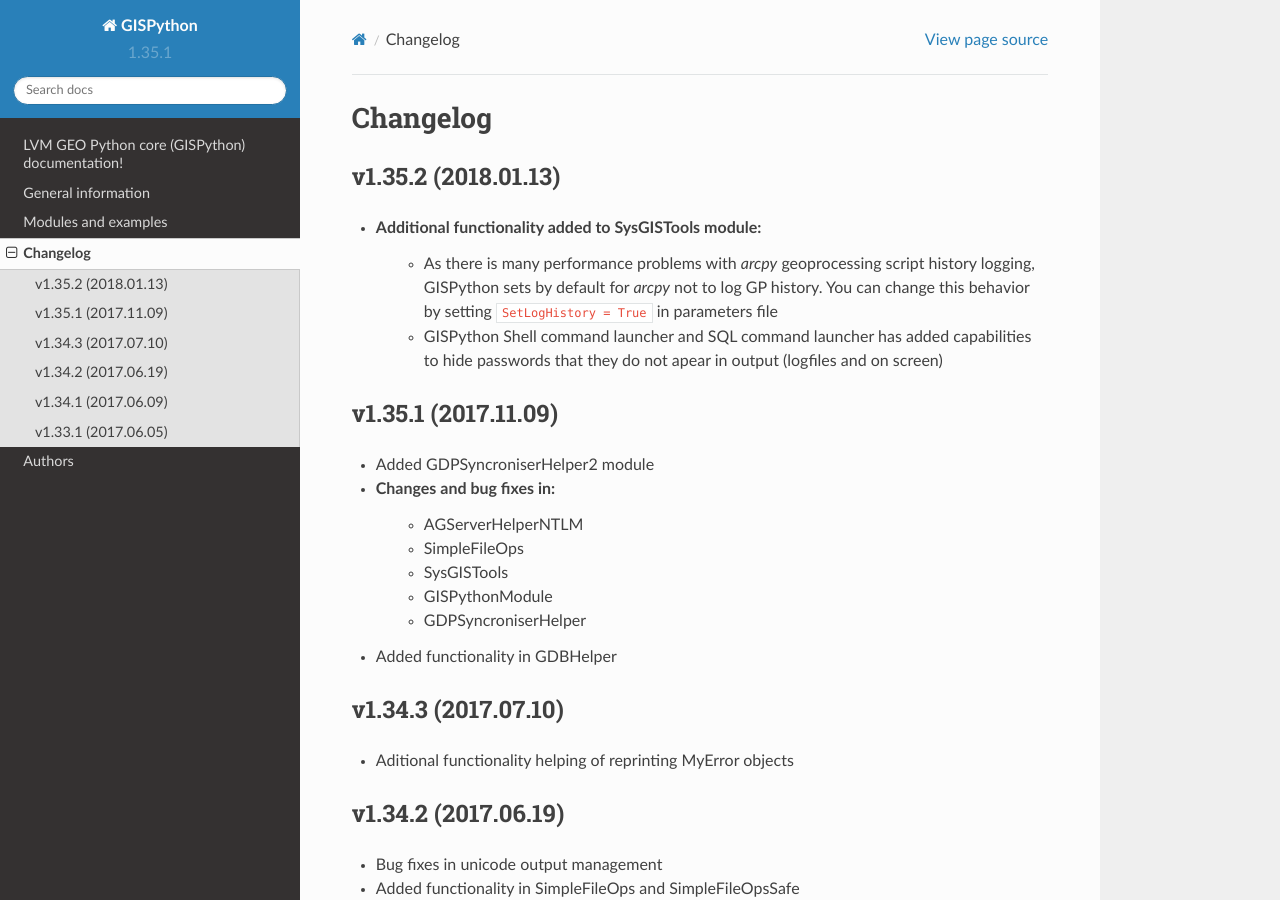
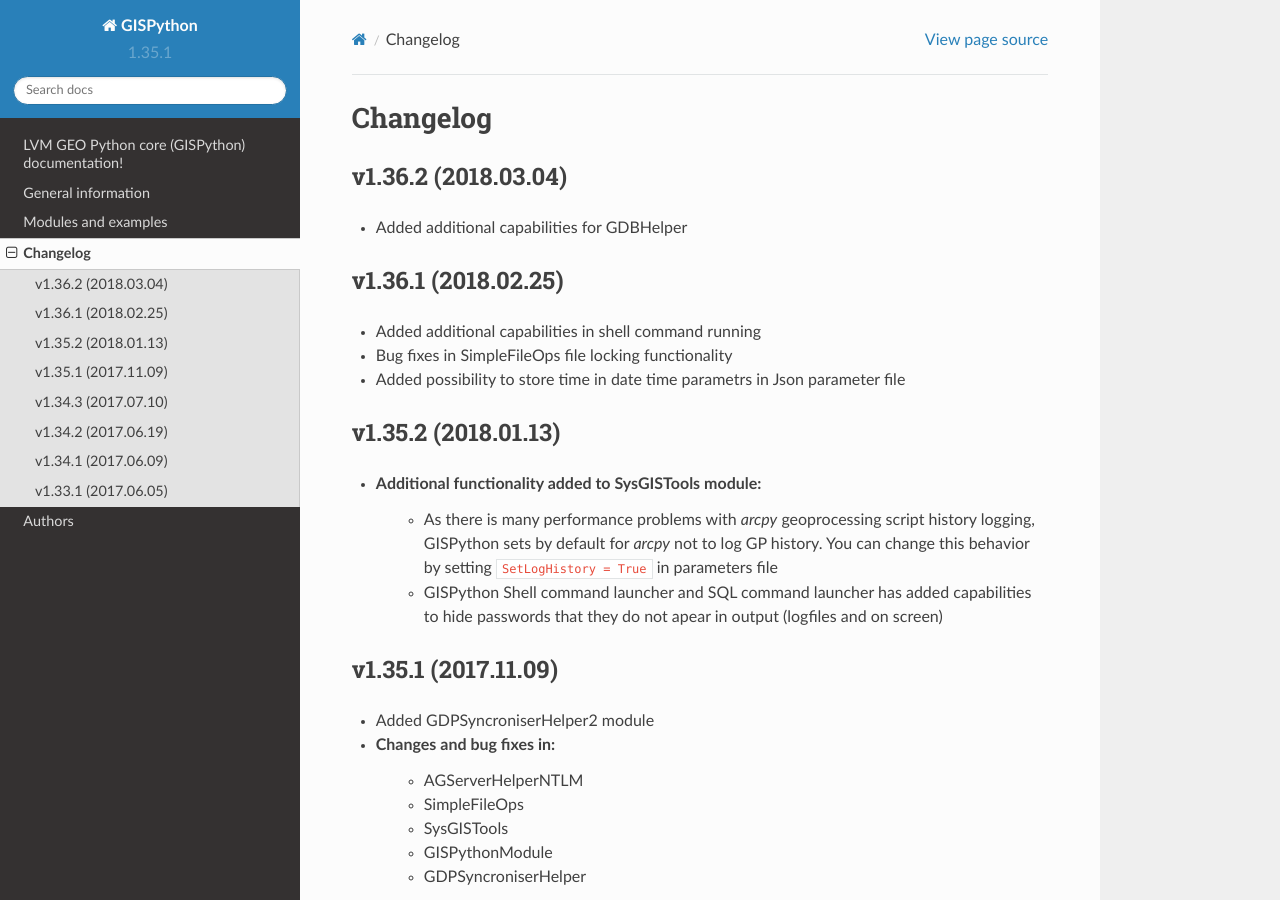
Before and after one commit to lvmgeo/GISPython, a Sphinx documentation site: the page built from docs/changelog.rst, in a window 1280 px wide and 900 px high. Built offline with Sphinx 7.4.7 and the Read the Docs theme 2.0.0, drawn with Linux system fonts in a browser that asks for light colours.

Commit message:
Modified documentation

```diff
--- a/docs/changelog.rst
+++ b/docs/changelog.rst
@@ -1,6 +1,18 @@
 =========
 Changelog
 =========
+
+v1.36.2 (2018.03.04)
+--------------------
+
+* Added additional capabilities for GDBHelper
+
+v1.36.1 (2018.02.25)
+--------------------
+
+* Added additional capabilities in shell command running
+* Bug fixes in SimpleFileOps file locking functionality
+* Added possibility to store time in date time parametrs in Json parameter file
 
 v1.35.2 (2018.01.13)
 --------------------
```
Also changed, not shown: docs/helper_modules.rst (+16 -16 lines), docs/main_modules.rst (+5 -5 lines).
